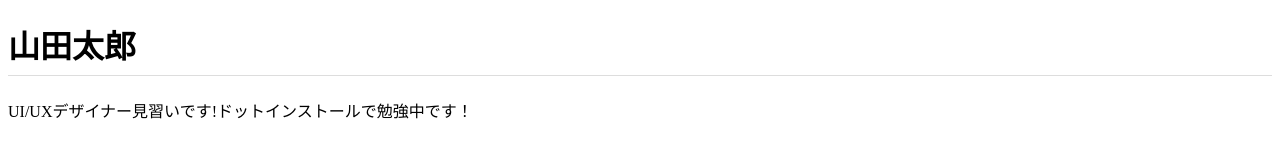
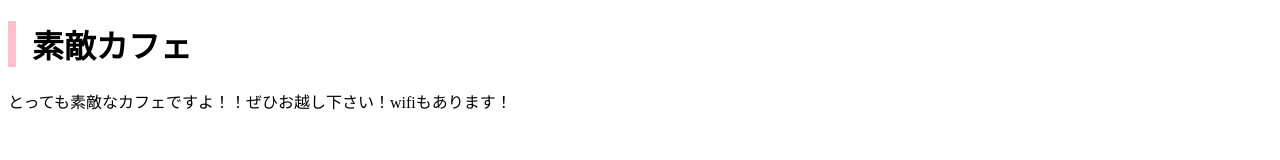
Before and after one commit to choco-dog73/mycafe, a plain HTML site: page index.html in a window 1280 px wide. Drawn offline with Linux system fonts and the light colour scheme.

Commit message:
Add files via upload

```diff
--- a/css/style.css
+++ b/css/style.css
@@ -2,6 +2,6 @@
 
 h1{
   font-style: 24px;
-  padding-bottom: 8px;
-  border-bottom: 1px solid #ddd;
+  padding-left: 16px;
+  border-left: 8px solid pink;
 }
--- a/index.html
+++ b/index.html
@@ -5,10 +5,10 @@
   <meta http-equiv="X-UA-Compatible" content="IE=edge">
   <meta name="viewport" content="width=device-width, initial-scale=1.0">
   <link rel="stylesheet" href="css/style.css">
-  <title>ポードフォリオサイト</title>
+  <title>素敵カフェ</title>
 </head>
 <body>
-  <h1>山田太郎</h1>
-  <p>UI/UXデザイナー見習いです!ドットインストールで勉強中です！</p>
+  <h1>素敵カフェ</h1>
+  <p>とっても素敵なカフェですよ！！ぜひお越し下さい！wifiもあります！</p>
 </body>
 </html>
```
